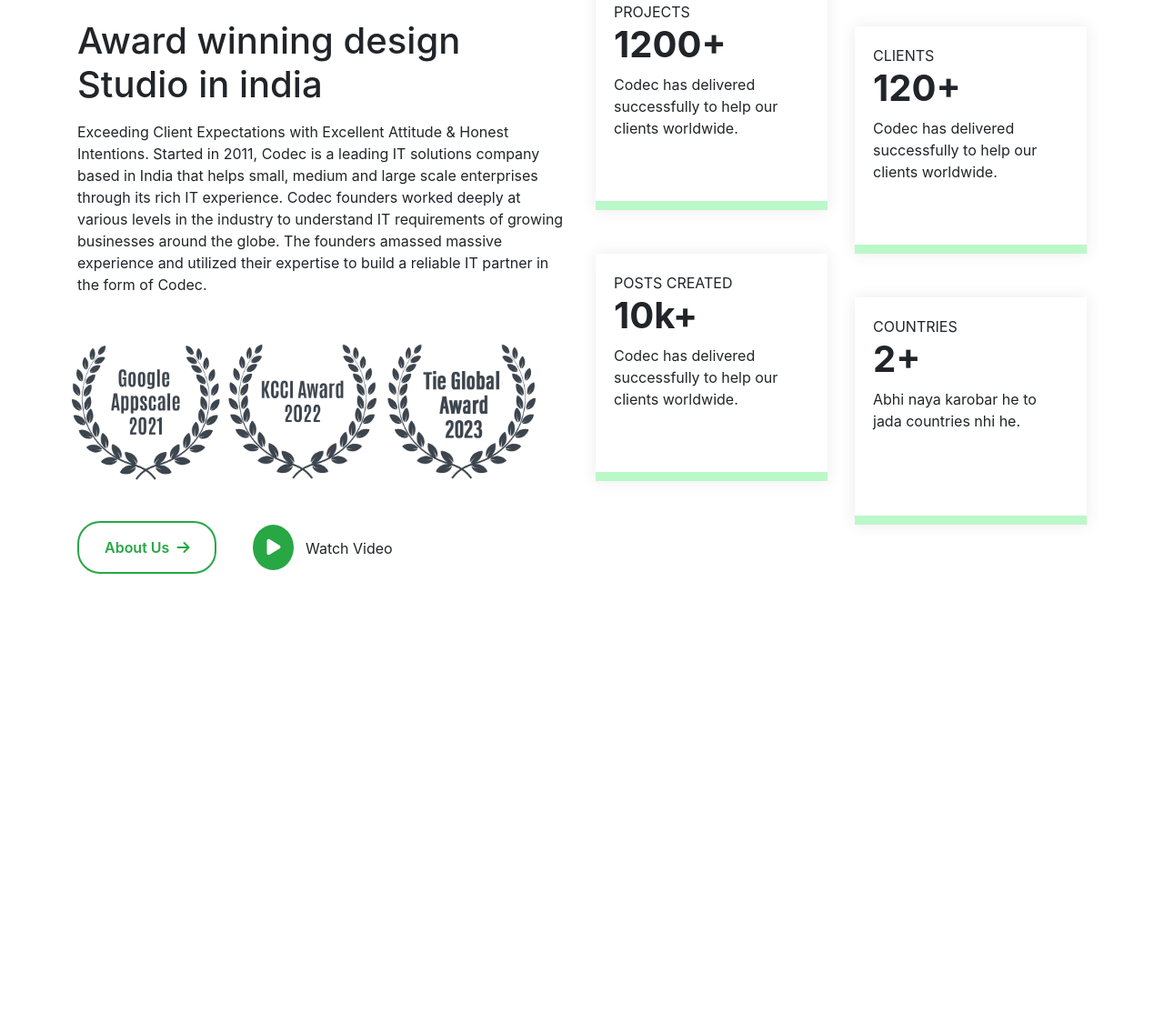
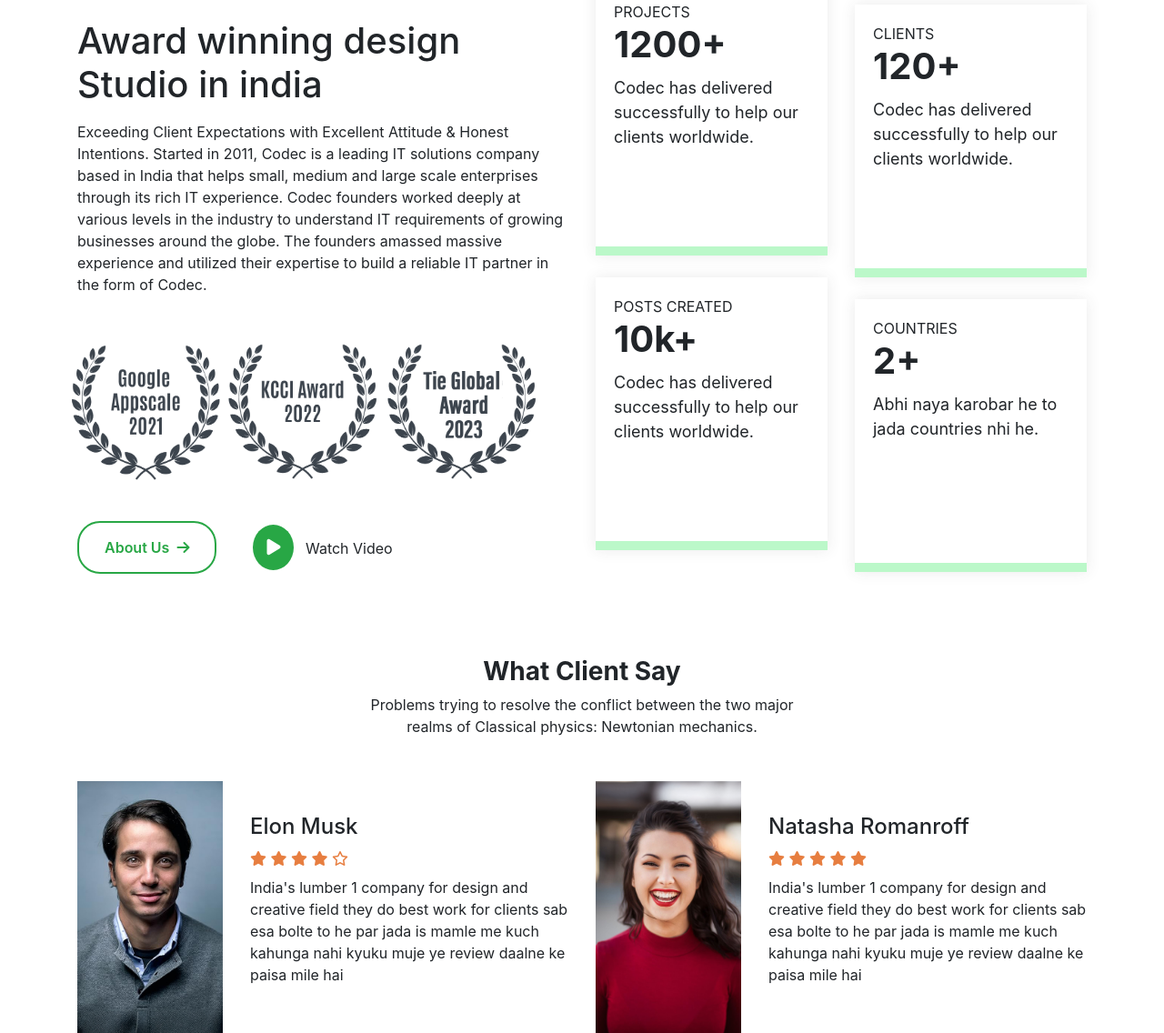
Before and after one commit to design-to-dev/Pawan-Website, a plain HTML site: page index.html in a window 1280 px wide. Shown: the part 1328-2464 px from the top of the page at 91% size. Before the commit the page ends 2048 px from the top, so only its background shows below. Drawn offline with nearby package versions, Linux system fonts and the light colour scheme.

Commit message:
testimonial section added

```diff
--- a/css/style.css
+++ b/css/style.css
@@ -8,6 +8,9 @@
     margin-left: 39rem;
     padding-top: 15rem;
 
+}
+section{
+	margin-top: 25px !important;
 }
 .navbar-nav .nav-link:hover,
 .navbar-nav .dropdown-item:hover {
@@ -63,7 +66,7 @@ left: 0;
 	text-align: center;
 	margin-top: 50px;
 	margin-bottom: 50px;
-
+	font-weight: 700;
 }
 .card-title{
 	font-weight: bold;
@@ -105,7 +108,7 @@ left: 0;
     border-radius: 8px;
         text-align: center;
 }
-/* We are nichetech section  */
+/* We are nichetech section Start here  */
 
 .award-img{
 	display: inline-block;
@@ -134,7 +137,7 @@ left: 0;
 	margin-top: auto;
  }
 .statestics{
-	height: 250px;
+	height: 300px;
 	box-shadow: 0 0 15px 0 rgb(60 58 57 / 10%);
     border-bottom: 10px solid #bbf8c9;
 	padding: 20px;
@@ -143,6 +146,10 @@ left: 0;
 	font-size: 40px;
 	font-weight: bold;
  }
+ .statestics p{
+	font-size: 18px;
+	margin-top: 10px;
+ }
 
 .main-button{
 	display: flex;
@@ -150,8 +157,15 @@ left: 0;
 .button-2{
     margin: 45px 40px;
 }
+/* We are nichetech section Start here end here */
 
-
+/* Client tretimonial section start here */
+.testimonial-img .img{
+	width: 100%;
+}
+.testimonial-title .rating{
+	color: #e77e40;
+}
 
 @media only screen and (max-width: 720px) {
 
--- a/index.html
+++ b/index.html
@@ -100,7 +100,7 @@
 
 					</div>
 				</section>
-				<section class="section mb-5">
+				<section class="section mt-5">
 					<div class="container">
 					 <div class="row">
 						<div class="col-md-6">
@@ -137,19 +137,19 @@
 									<h2>1200+</h2>
 									<p>Codec has delivered successfully to help our clients worldwide.</p>
 								  </div>
-								  <div class="posts-created statestics mt-5">
+								  <div class="posts-created statestics mt-4">
 									<span>POSTS CREATED</span>
 									<h2>10k+</h2>
 									<p>Codec has delivered successfully to help our clients worldwide.</p>
 								  </div>
 								</div>
 								<div class="col-md-6 statestics-right">
-									<div class="clients statestics mt-5">
+									<div class="clients statestics mt-4">
 									  <span>CLIENTS</span>
 									  <h2>120+</h2>
 									  <p>Codec has delivered successfully to help our clients worldwide.</p>
 									</div>
-									<div class="countries statestics mt-5">
+									<div class="countries statestics mt-4">
 									  <span>COUNTRIES</span>
 									  <h2>2+</h2>
 									  <p>Abhi naya karobar he to jada countries nhi he.</p>
@@ -159,7 +159,50 @@
 						</div>
 					 </div>
 						</div>
-
+				</section>
+				<section class="section mt-5">
+					<h3 class="section-heading mb-0">What Client Say</h3>
+					<p class="mt-2 text-center">Problems trying to resolve the conflict between the two major<br> realms of Classical physics:  Newtonian mechanics.</p>
+					<div class="container">
+						<div class="row mt-5">
+							<div class="col-md-6">
+								<div class="row">
+								<div class="testimonial-img col-sm-4">
+									<img src="images/elonimg.jpg" alt="" class="img">
+								</div>
+								<div class="testimonial-title col-sm-8 my-auto">
+									<h4>Elon Musk</h4>
+									<span class="rating">
+										<i class="fa-solid fa-star"></i>
+										<i class="fa-solid fa-star"></i>
+										<i class="fa-solid fa-star"></i>
+										<i class="fa-solid fa-star"></i>
+										<i class="fa-regular fa-star"></i>
+									</span>
+									<p class="mt-2">India's lumber 1 company for design and creative field they do best work for clients sab esa bolte to he par jada is mamle me kuch kahunga nahi kyuku muje ye review daalne ke paisa mile hai</p>
+								</div>
+								</div>
+							</div>
+								<div class="col-md-6">
+								<div class="row">
+								<div class="testimonial-img col-sm-4">
+									<img src="images/Meloniimg.jpg" alt="" class="img">
+								</div>
+								<div class="testimonial-title col-sm-8 my-auto">
+									<h4>Natasha Romanroff</h4>
+									<span class="rating">
+										<i class="fa-solid fa-star"></i>
+										<i class="fa-solid fa-star"></i>
+										<i class="fa-solid fa-star"></i>
+										<i class="fa-solid fa-star"></i>
+										<i class="fa-solid fa-star"></i>
+									</span>
+									<p class="mt-2">India's lumber 1 company for design and creative field they do best work for clients sab esa bolte to he par jada is mamle me kuch kahunga nahi kyuku muje ye review daalne ke paisa mile hai</p>
+								</div>
+								</div>
+							</div>
+						</div>
+					</div>
 				</section>
 	<script src="https://code.jquery.com/jquery-3.5.1.slim.min.js"></script>
 	<script src="https://cdn.jsdelivr.net/npm/@popperjs/core@2.5.4/dist/umd/popper.min.js"></script>
```
Also changed, not shown: images/Meloniimg.jpg (added), images/elonimg.jpg (added).
